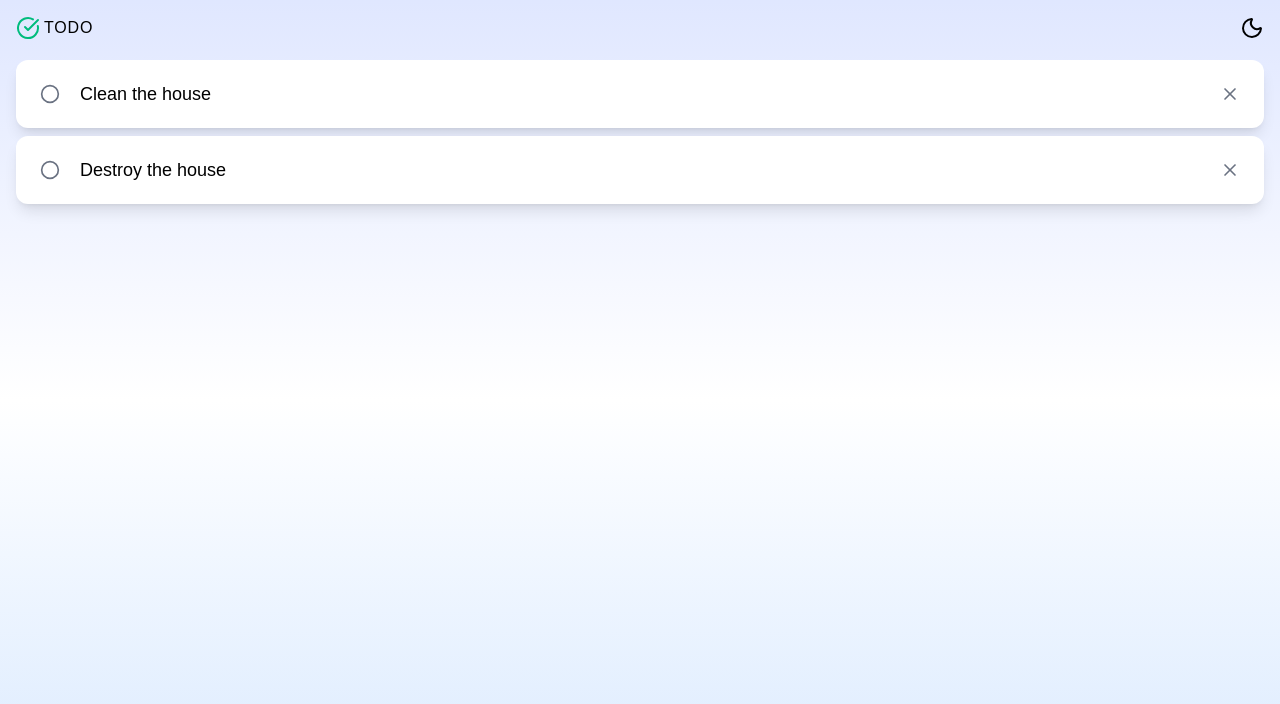
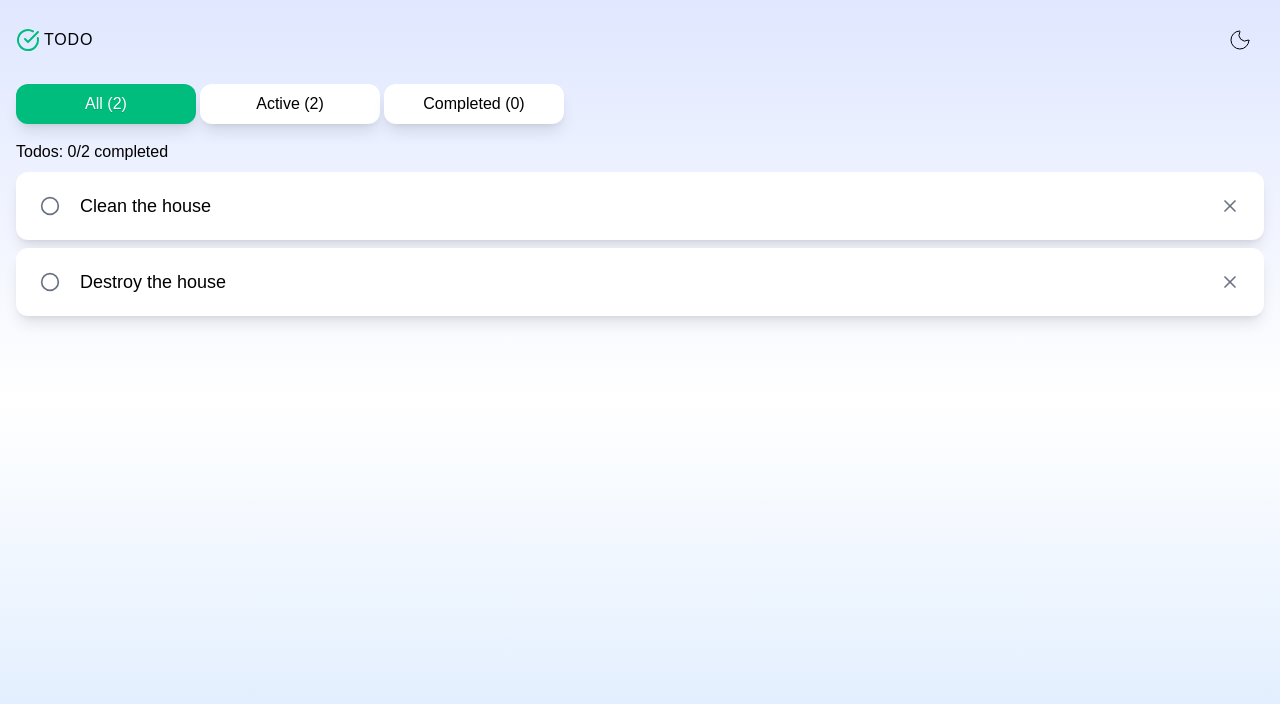
Before and after one commit to viviantangdev/todo, a React (Vite) app: page / in a window 1280 px wide. Shown: the top 704 px of the page. Built offline with nearby package versions, Linux system fonts and the light colour scheme.

Commit message:
refactoring and styling

```diff
--- a/src/App.tsx
+++ b/src/App.tsx
@@ -1,10 +1,36 @@
 import { CircleCheckBig, X } from 'lucide-react';
 import CompleteButton from './components/CompleteButton';
+import { EmptyState } from './components/EmptyState';
+import { TabButton } from './components/TabButton';
 import { ThemeButton } from './components/ThemeButton';
+import { TAB_CONFIG, type TabType } from './constants/tabs';
+import { useTabs } from './hooks/useTabs';
 import { useTodos } from './hooks/useTodos';
 
 function App() {
-  const { todos, deleteTodo, toggleComplete } = useTodos();
+  const {
+    todos,
+    completedTodos,
+    unCompletedTodos,
+    deleteTodo,
+    toggleComplete,
+  } = useTodos();
+  const { tabs, activeTab, updateActiveTab } = useTabs();
+
+  const getFilteredTodos = (type: TabType) => {
+    if (type === 'Active') return unCompletedTodos;
+    if (type === 'Completed') return completedTodos;
+    return todos;
+  };
+
+  const counts = {
+    total: todos.length,
+    active: unCompletedTodos.length,
+    completed: completedTodos.length,
+  };
+
+  const subTitle = TAB_CONFIG[activeTab].subtitle(counts);
+  const filteredTodos = getFilteredTodos(activeTab);
 
   return (
     <div className=' space-y-5 p-4'>
@@ -17,9 +43,35 @@ function App() {
           <ThemeButton />
         </div>
       </header>
-      <main>
+      <main className='space-y-4'>
+        <section>
+          <div className='space-x-1'>
+            {tabs.map((tab) => {
+              const isActive = activeTab === tab.title;
+              const count = TAB_CONFIG[tab.title].getCount(counts);
+
+              return (
+                <TabButton
+                  key={tab.title}
+                  label={`${tab.title} (${count})`}
+                  active={isActive}
+                  onClick={() => updateActiveTab(tab.title)}
+                />
+              );
+            })}
+          </div>
+        </section>
+        <section className='space-y-2'>
+          <p>{subTitle}</p>
+          {filteredTodos.length === 0 ? (
+            <EmptyState
+              tab={activeTab}
+              onAddTodo={() => console.log('Add todo')}
+              onGoToActive={() => console.log('Go to active')}
+            />
+          ) : (
             <ul className='space-y-2'>
-          {todos.map((todo) => {
+              {filteredTodos.map((todo) => {
                 return (
                   <li
                     key={todo.id}
@@ -48,6 +100,8 @@ function App() {
                 );
               })}
             </ul>
+          )}
+        </section>
       </main>
     </div>
   );
--- /dev/null
+++ b/src/components/EmptyState.tsx
@@ -0,0 +1,68 @@
+import {
+  CircleCheckBig,
+  PartyPopper,
+  Rocket,
+  type LucideIcon,
+} from 'lucide-react';
+import type { TabType } from '../constants/tabs';
+
+type EmptyStateProps = {
+  tab: TabType;
+  onAddTodo: () => void;
+  onGoToActive: () => void;
+};
+export const EmptyState = ({
+  tab,
+  onAddTodo,
+  onGoToActive,
+}: EmptyStateProps) => {
+
+  const emptyConfigs: Record<
+    TabType,
+    {
+      icon: LucideIcon;
+      title: string;
+      description: string;
+      actions: { label: string; onClick: () => void }[];
+    }
+  > = {
+    All: {
+      icon: Rocket,
+      title: 'No todos yet.',
+      description: 'Ready to get started?',
+      actions: [{ label: 'Add new todo', onClick: onAddTodo }],
+    },
+    Active: {
+      icon: PartyPopper,
+      title: 'All caught up!',
+      description: "You've cleared the list — nice work!",
+      actions: [{ label: 'Add new todo', onClick: onAddTodo }],
+    },
+    Completed: {
+      icon: CircleCheckBig,
+      title: 'No completed tasks yet.',
+      description: 'Todos you mark as completed will show up here. Keep going!',
+      actions: [
+        { label: 'Add new todo', onClick: onAddTodo },
+        { label: 'Go to Active todods', onClick: onGoToActive },
+      ],
+    },
+  };
+
+  const { icon: Icon, title, description, actions } = emptyConfigs[tab];
+
+  return (
+    <div className='flex flex-col items-center justify-center gap-2 h-65 rounded-xl border-dashed border-2 '>
+      <Icon className='h-15 w-15 completeIcon stroke-1' />
+      <h4 className='font-semibold text-2xl tracking-wide'>{title}</h4>
+      <p>{description}</p>
+      <div className='flex gap-1 items-center'>
+        {actions.map((action) => (
+          <button key={action.label} type='button' onClick={action.onClick}>
+            {action.label}
+          </button>
+        ))}
+      </div>
+    </div>
+  );
+};
--- /dev/null
+++ b/src/components/TabButton.tsx
@@ -0,0 +1,18 @@
+type TabButtonProps = {
+  label: string;
+  onClick: () => void;
+  active: boolean;
+};
+
+export const TabButton = ({ label, onClick, active }: TabButtonProps) => {
+  return (
+    <button
+      onClick={onClick}
+      className={`cursor-pointer px-4 py-2 rounded-xl w-45 shadow-lg ${
+        active ? 'activeTab' : 'tab'
+      }`}
+    >
+      {label}
+    </button>
+  );
+};
--- a/src/components/ThemeButton.tsx
+++ b/src/components/ThemeButton.tsx
@@ -5,11 +5,11 @@ export const ThemeButton = () => {
   const { theme, toggleTheme } = useTheme();
 
   return (
-    <button type='button' className='cursor-pointer'>
+    <button type='button' onClick={toggleTheme} className='cursor-pointer p-3'>
       {theme === 'light' ? (
-        <Moon onClick={toggleTheme} />
+        <Moon className='stroke-1 ' />
       ) : (
-        <Sun onClick={toggleTheme} />
+        <Sun className='stroke-1' />
       )}
     </button>
   );
--- /dev/null
+++ b/src/constants/tabs.tsx
@@ -0,0 +1,37 @@
+/* eslint-disable react-refresh/only-export-components */
+export const TAB_VALUES = ['All', 'Active', 'Completed'] as const;
+export type TabType = (typeof TAB_VALUES)[number];
+
+export const TAB_CONFIG: Record<
+  TabType,
+  {
+    label: string;
+    getCount: (counts: {
+      total: number;
+      active: number;
+      completed: number;
+    }) => number;
+    subtitle: (counts: {
+      total: number;
+      active: number;
+      completed: number;
+    }) => string;
+  }
+> = {
+  All: {
+    label: 'All',
+    getCount: ({ total }) => total,
+    subtitle: ({ completed, total }) =>
+      `Todos: ${completed}/${total} completed`,
+  },
+  Active: {
+    label: 'All',
+    getCount: ({ active }) => active,
+    subtitle: ({ active }) => `Active: ${active} remaining`,
+  },
+  Completed: {
+    label: 'All',
+    getCount: ({ completed }) => completed,
+    subtitle: ({ completed, total }) => `Completed: ${completed}/${total}`,
+  },
+};
--- /dev/null
+++ b/src/context/tabsContext.tsx
@@ -0,0 +1,32 @@
+/* eslint-disable react-refresh/only-export-components */
+import { createContext, useState } from 'react';
+import { TAB_VALUES, type TabType } from '../constants/tabs';
+
+export interface TabItem {
+  title: TabType;
+}
+
+type TabsContextType = {
+  tabs: TabItem[];
+  activeTab: TabType;
+  updateActiveTab: (type: TabType) => void;
+};
+
+export const TabsContext = createContext<TabsContextType | undefined>(
+  undefined
+);
+
+export const TabsProvider = ({ children }: { children: React.ReactNode }) => {
+  const tabs: TabItem[] = TAB_VALUES.map((title) => ({ title }));
+  const [activeTab, setActiveTab] = useState<TabType>('All');
+
+  const updateActiveTab = (type: TabType) => {
+    setActiveTab(type);
+  };
+
+  return (
+    <TabsContext.Provider value={{ tabs, activeTab, updateActiveTab }}>
+      {children}
+    </TabsContext.Provider>
+  );
+};
--- a/src/context/todosContext.tsx
+++ b/src/context/todosContext.tsx
@@ -10,6 +10,8 @@ export type TodoItem = {
 
 type TodosContextType = {
   todos: TodoItem[];
+  completedTodos: TodoItem[];
+  unCompletedTodos: TodoItem[];
   deleteTodo: (id: string) => void;
   toggleComplete: (id: string) => void;
 };
@@ -25,6 +27,8 @@ export const TodosContext = createContext<TodosContextType | undefined>(
 
 export const TodosProvider = ({ children }: { children: React.ReactNode }) => {
   const [todos, setTodos] = useLocalStorage('TODOS', DEFAULT_TODOS);
+  const completedTodos = todos.filter((todo) => todo.completed === true);
+  const unCompletedTodos = todos.filter((todo) => todo.completed === false);
 
   const deleteTodo = (id: string) => {
     setTodos(todos.filter((todo) => todo.id !== id));
@@ -39,7 +43,15 @@ export const TodosProvider = ({ children }: { children: React.ReactNode }) => {
   };
 
   return (
-    <TodosContext.Provider value={{ todos, deleteTodo, toggleComplete }}>
+    <TodosContext.Provider
+      value={{
+        todos,
+        completedTodos,
+        unCompletedTodos,
+        deleteTodo,
+        toggleComplete,
+      }}
+    >
       {children}
     </TodosContext.Provider>
   );
--- /dev/null
+++ b/src/hooks/useTabs.tsx
@@ -0,0 +1,10 @@
+import { useContext } from 'react';
+import { TabsContext } from '../context/tabsContext';
+
+export function useTabs() {
+  const context = useContext(TabsContext);
+  if (!context) {
+    throw new Error('useTabs must be used within a TabsProvider');
+  }
+  return context;
+}
--- a/src/index.css
+++ b/src/index.css
@@ -2,29 +2,57 @@
 @custom-variant dark (&:where(.dark, .dark *));
 
 @theme {
-  --font-display: "Oswald", sans-serif;
+  --font-display: 'Oswald', sans-serif;
+  --color-border: oklch(87.2% 0.01 258.338);
+
+  --animate-fade-in-scale: fade-in-scale 0.3s ease-out;
+  @keyframes fade-in-scale {
+    0% {
+      opacity: 0;
+      transform: scale(0.95);
+    }
+    100% {
+      opacity: 1;
+      transform: scale(1);
+    }
+  }
 }
 
+@variant dark {
+  --color-border: oklch(44.6% 0.03 256.802);
+}
 
+@layer base {
+  * {
+    border-color: var(--color-border);
+  }
   body {
     @apply h-screen w-screen font-display text-black
+    animate-fade-in-scale
     bg-linear-0 from-blue-100 via-white to-indigo-100;
     @variant dark {
       @apply text-white
       bg-linear-0 from-blue-950/80 via-slate-900 to-black;
     }
   }
+}
 
-.card{
+@layer components {
+  .card,
+  .tab {
     @apply bg-white;
     @variant dark {
       @apply bg-slate-800;
     }
   }
 
-.completeIcon{
-  @apply text-emerald-500;
+  .activeTab {
+    @apply bg-emerald-500 text-white text-shadow-2xs animate-fade-in-scale;
   }
-.unCompleteIcon{
-  @apply text-gray-500;
+  .completeIcon {
+    @apply text-emerald-500 animate-fade-in-scale;
   }
+  .unCompleteIcon {
+    @apply text-gray-500 animate-fade-in-scale;
+  }
+}
--- a/src/main.tsx
+++ b/src/main.tsx
@@ -4,13 +4,16 @@ import App from './App.tsx';
 import { ThemeProvider } from './context/themeContext.tsx';
 import { TodosProvider } from './context/todosContext.tsx';
 import './index.css';
+import { TabsProvider } from './context/tabsContext.tsx';
 
 createRoot(document.getElementById('root')!).render(
   <StrictMode>
     <ThemeProvider>
-      <TodosProvider>
-        <App />
-      </TodosProvider>
+      <TabsProvider>
+        <TodosProvider>
+          <App />
+        </TodosProvider>
+      </TabsProvider>
     </ThemeProvider>
   </StrictMode>
 );
```
Lines whose indentation alone changed are shown as unchanged.
